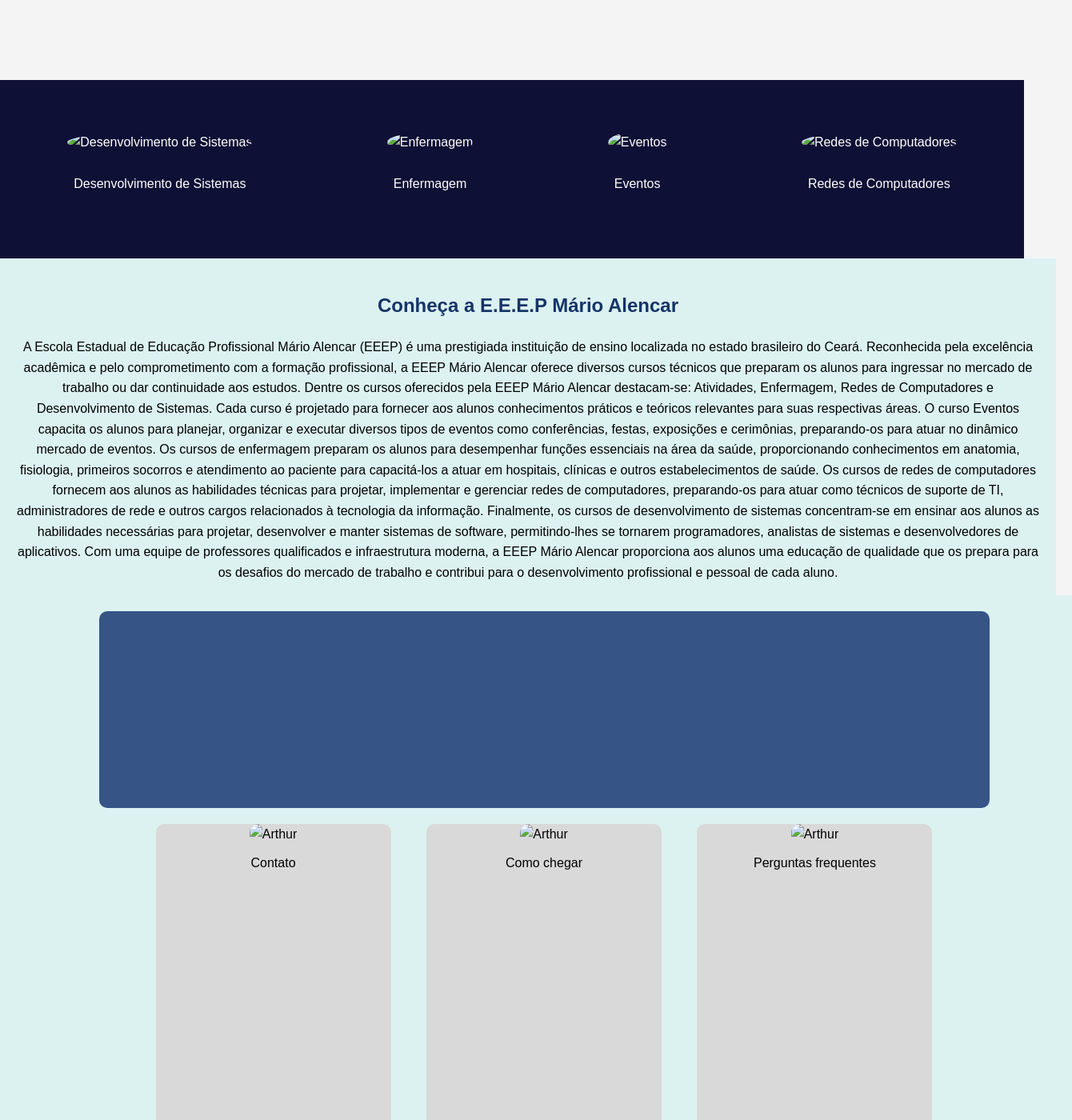
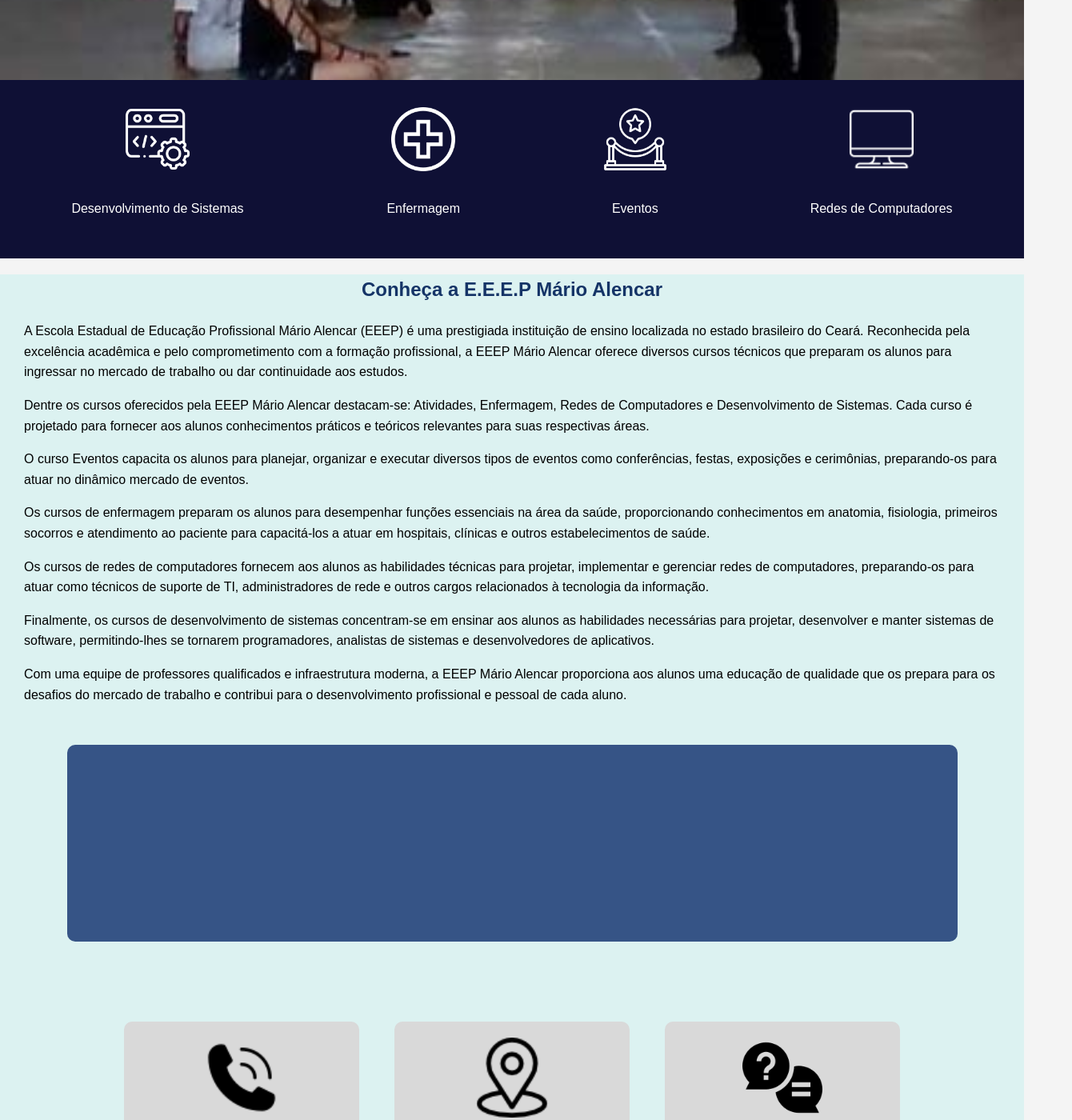
Before and after one commit to arthurprogpy/Site-Mario-Alencar, a plain HTML site: page index.html in a window 1280 px wide. Shown: the part 340-1740 px from the top of the page at 80% size, 1340 px wide, since content can reach past the window. Drawn offline with Linux system fonts and the light colour scheme.

Commit message:
adição das imagens

```diff
--- a/index.html
+++ b/index.html
@@ -5,7 +5,7 @@
     <meta charset="UTF-8">
     <meta name="viewport" content="width=device-width, initial-scale=1.0">
     <title>E.E.E.P Mario Alencar</title>
-    <link rel="stylesheet" href="styles.css">
+    <link rel="stylesheet" href="style.css">
 </head>
 
 <body>
@@ -38,19 +38,19 @@
 
     <div class="courses-container">
         <div class="course">
-            <img src="images/desenvolvimento_sistemas.jpg" alt="Desenvolvimento de Sistemas" class="course-img">
+            <img src="images/desenvolvimento_sistemas.png" alt="Desenvolvimento de Sistemas" class="course-img">
             <p>Desenvolvimento de Sistemas</p>
         </div>
         <div class="course">
-            <img src="images/enfermagem.jpg" alt="Enfermagem" class="course-img">
+            <img src="images/enfermagem.png" alt="Enfermagem" class="course-img">
             <p>Enfermagem</p>
         </div>
         <div class="course">
-            <img src="images/eventos.jpg" alt="Eventos" class="course-img">
+            <img src="images/evento.png" alt="Eventos" class="course-img">
             <p>Eventos</p>
         </div>
         <div class="course">
-            <img src="images/redes_computadores.jpg" alt="Redes de Computadores" class="course-img">
+            <img src="images/redes.png" alt="Redes de Computadores" class="course-img">
             <p>Redes de Computadores</p>
         </div>
     </div>
@@ -62,64 +62,66 @@
                 <p>A Escola Estadual de Educação Profissional Mário Alencar (EEEP) é uma prestigiada instituição de
                     ensino localizada no estado brasileiro do Ceará. Reconhecida pela excelência acadêmica e pelo
                     comprometimento com a formação profissional, a EEEP Mário Alencar oferece diversos cursos técnicos
-                    que preparam os alunos para ingressar no mercado de trabalho ou dar continuidade aos estudos.
+                    que preparam os alunos para ingressar no mercado de trabalho ou dar continuidade aos estudos.</p>
 
-                    Dentre os cursos oferecidos pela EEEP Mário Alencar destacam-se: Atividades, Enfermagem, Redes de
+                <p>Dentre os cursos oferecidos pela EEEP Mário Alencar destacam-se: Atividades, Enfermagem, Redes de
                     Computadores e Desenvolvimento de Sistemas. Cada curso é projetado para fornecer aos alunos
-                    conhecimentos práticos e teóricos relevantes para suas respectivas áreas.
+                    conhecimentos práticos e teóricos relevantes para suas respectivas áreas.</p>
 
-                    O curso Eventos capacita os alunos para planejar, organizar e executar diversos tipos de eventos
+                <p> O curso Eventos capacita os alunos para planejar, organizar e executar diversos tipos de eventos
                     como conferências, festas, exposições e cerimônias, preparando-os para atuar no dinâmico mercado de
-                    eventos.
+                    eventos.</p>
 
-                    Os cursos de enfermagem preparam os alunos para desempenhar funções essenciais na área da saúde,
+                <p> Os cursos de enfermagem preparam os alunos para desempenhar funções essenciais na área da saúde,
                     proporcionando conhecimentos em anatomia, fisiologia, primeiros socorros e atendimento ao paciente
-                    para capacitá-los a atuar em hospitais, clínicas e outros estabelecimentos de saúde.
+                    para capacitá-los a atuar em hospitais, clínicas e outros estabelecimentos de saúde.</p>
 
-                    Os cursos de redes de computadores fornecem aos alunos as habilidades técnicas para projetar,
+                <p> Os cursos de redes de computadores fornecem aos alunos as habilidades técnicas para projetar,
                     implementar e gerenciar redes de computadores, preparando-os para atuar como técnicos de suporte de
-                    TI, administradores de rede e outros cargos relacionados à tecnologia da informação.
+                    TI, administradores de rede e outros cargos relacionados à tecnologia da informação.</p>
 
-                    Finalmente, os cursos de desenvolvimento de sistemas concentram-se em ensinar aos alunos as
+                <p> Finalmente, os cursos de desenvolvimento de sistemas concentram-se em ensinar aos alunos as
                     habilidades necessárias para projetar, desenvolver e manter sistemas de software, permitindo-lhes se
-                    tornarem programadores, analistas de sistemas e desenvolvedores de aplicativos.
+                    tornarem programadores, analistas de sistemas e desenvolvedores de aplicativos.</p>
 
-                    Com uma equipe de professores qualificados e infraestrutura moderna, a EEEP Mário Alencar proporciona aos alunos uma educação de qualidade que os prepara para os desafios do mercado de trabalho e contribui para o desenvolvimento profissional e pessoal de cada aluno.
+                <p> Com uma equipe de professores qualificados e infraestrutura moderna, a EEEP Mário Alencar
+                    proporciona aos alunos uma educação de qualidade que os prepara para os desafios do mercado de
+                    trabalho e contribui para o desenvolvimento profissional e pessoal de cada aluno.</p>
                 </p>
             </div>
         </div>
         <div class="additional-info">
-            <div class="above-box"></div>
+            <div class="cx-cima"></div>
             <div class="additional-box">
-                <img src="images/arthur.jpg" alt="Arthur" class="student-img">
+                <img src="images/contato.png" alt="Contato" class="student-img">
                 <p>Contato</p>
             </div>
             <div class="additional-box">
-                <img src="images/arthur.jpg" alt="Arthur" class="student-img">
+                <img src="images/localizacao.png" alt="Como Chegar" class="student-img">
                 <p>Como chegar</p>
             </div>
             <div class="additional-box">
-                <img src="images/arthur.jpg" alt="Arthur" class="student-img">
+                <img src="images/perguntas-e-respostas.png" alt="Perguntas Frequentes" class="student-img">
                 <p>Perguntas frequentes</p>
             </div>
         </div>
     </div>
 
     <main>
-        <!-- Conteúdo principal do site -->
     </main>
     <footer>
         <div class="footer-top">
             <div class="logo-container">
                 <img src="images/logo.png" alt="Logo" class="logo">
             </div>
-            <div class="social-media">
+            <div class="redesocial">
                 <p>Acompanhe nas redes:</p>
-                <a href="#"><img src="images/instagram_icon.png" alt="Instagram"></a>
+                <a href="https://www.instagram.com/marioalencareeep?igsh=Z2g1NzBvM2Z1ZDNj"><img
+                        src="images/instagram.png" alt="Instagram"></a>
             </div>
         </div>
         <hr>
-        <div class="copyright">
+        <div class="copia">
             <p>© 2024 E.E.E.P Mario Alencar</p>
         </div>
     </footer>
--- a/styles.css
+++ b/style.css
@@ -91,9 +91,9 @@ nav ul li a:hover {
 }
 
 .course-img {
-    width: 100px;
-    height: 100px;
-    border-radius: 50%;
+    width: 80px;
+    height: 80px;
+ /*border-radius: 50%;*/
     object-fit: cover;
     margin-bottom: 10px;
 }
@@ -102,7 +102,6 @@ nav ul li a:hover {
     background-color: #DCF2F1;
     width: 1280px;
     height: 1780px;
-    padding: 20px;
     text-align: center;
 }
 
@@ -115,7 +114,6 @@ nav ul li a:hover {
     background-color: #DCF2F1;
     width: 1280px;
     height: 1780px;
-    padding: 20px;
     text-align: center;
 }
 
@@ -135,22 +133,25 @@ nav ul li a:hover {
 }
 
 .additional-info .additional-box img {
-    width: 216px;
-    height: 202px;
+    width: 100px;
+    height: 100px;
     border-radius: 10px 10px 0 0;
+    margin-top: 20px;
 }
 
 .additional-info .additional-box p {
     margin: 10px 0;
 }
 
-.above-box {
+.cx-cima {
     background-color: #365486;
     width: 1113px;
     height: 246px;
     margin: 0 auto;
     margin-bottom: 20px;
     border-radius: 10px;
+    margin-top: 50px;
+    margin-bottom:100px;
 }
 
 footer {
@@ -176,15 +177,15 @@ footer {
     border-radius: 50%;
 }
 
-.social-media {
+.redesocial {
     margin-right: 20px;
 }
 
-.social-media p {
+.redesocial p {
     margin-bottom: 5px;
 }
 
-.social-media img {
+.redesocial img {
     width: 30px;
     height: 30px;
     margin-left: 5px;
@@ -196,6 +197,15 @@ hr {
     width: 80%;
 }
 
-.copyright {
+.copia {
     margin-bottom: 10px;
 }
+
+.intro-text {
+    margin: 0px 30px 0px 30px;
+    text-align: left;
+}
+
+a {
+    text-decoration: none;
+}
```
Also changed, not shown: images/Captura de tela 2024-05-07 212015.png (deleted), images/contato.png (added), images/desenvolvimento_sistemas.png (added), images/enfermagem.png (added), images/evento.png (added), images/imagem1.jpg (added), images/imagem2.jpg (added), images/imagem3.jpg (added), images/instagram.png (added), images/localizacao.png (added), images/logo.png (added), images/perguntas-e-respostas.png (added), images/redes.png (added).
